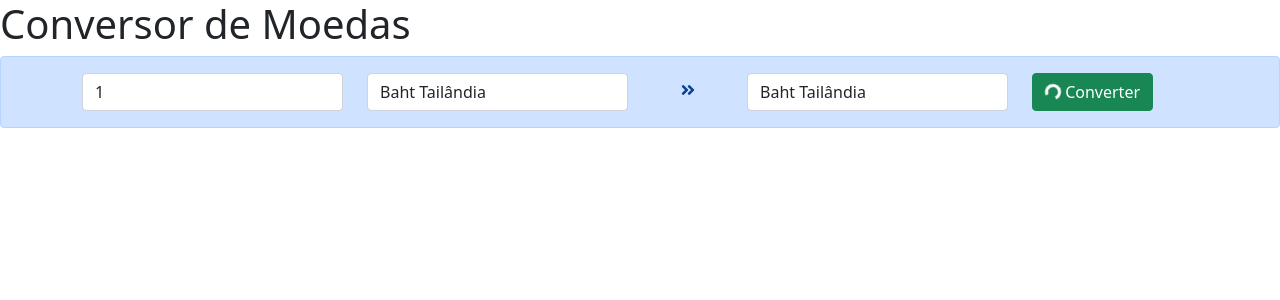
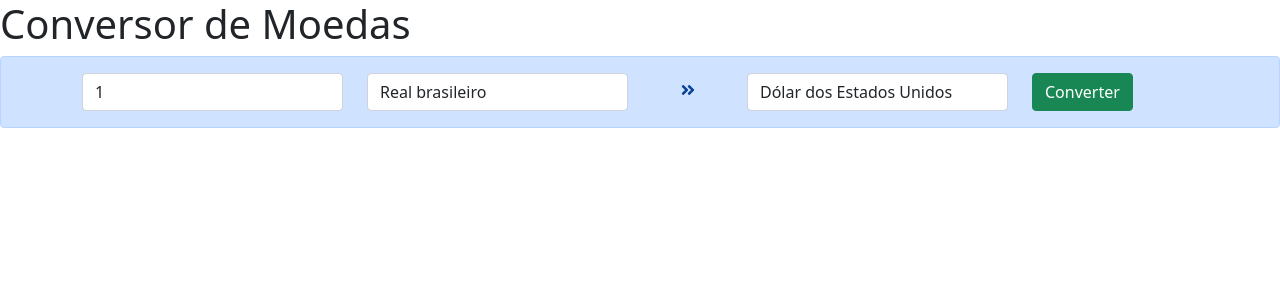
Before and after one commit to Grazziano/conversor-de-moedas, a React (Create React App) app: page / in a window 1280 px wide. Shown: the top 300 px of the page. Built offline with nearby package versions, Linux system fonts and the light colour scheme.

Commit message:
Implementando o formulário de conversão de moeda

```diff
--- a/src/App.js
+++ b/src/App.js
@@ -1,5 +1,5 @@
-import React, { Component } from 'react'
-import ConversorMoedas from './components/ConversorMoedas';
+import React, { Component } from 'react';
+import ConversorMoedas from './components/ConversorMoeda';
 
 class App extends Component {
   render() {
@@ -7,7 +7,7 @@ class App extends Component {
       <div>
         <ConversorMoedas />
       </div>
-    )
+    );
   }
 }
 
--- /dev/null
+++ b/src/components/ConversorMoeda/ConversorMoeda.css
@@ -0,0 +1,3 @@
+.hidden {
+  display: none;
+}
--- /dev/null
+++ b/src/components/ConversorMoeda/index.js
@@ -0,0 +1,121 @@
+import React, { useState } from 'react';
+import './ConversorMoeda.css';
+import {
+  Alert,
+  Button,
+  Col,
+  Container,
+  Form,
+  Modal,
+  Row,
+  Spinner,
+} from 'react-bootstrap';
+import { FontAwesomeIcon } from '@fortawesome/react-fontawesome';
+import { faAngleDoubleRight } from '@fortawesome/free-solid-svg-icons';
+import ListarMoedas from '../ListarMoedas';
+
+function ConversorMoedas() {
+  const [valor, setValor] = useState('1');
+  const [moedaDe, setMoedaDe] = useState('BRL');
+  const [moedaPara, setMoedaPara] = useState('USD');
+  const [exibirSpinner, setExibirSpinner] = useState(false);
+  const [formValidado, setFormValidado] = useState(false);
+
+  function handleValor(event) {
+    setValor(event.target.value.replace(/\D/g, ''));
+  }
+
+  function handleMoedaDe(event) {
+    setMoedaDe(event.target.value);
+  }
+
+  function handleMoedaPara(event) {
+    setMoedaPara(event.target.value);
+  }
+
+  function converter(event) {
+    event.preventDefault();
+    setFormValidado(true);
+
+    if (event.currentTarget.checkValidity() === true) {
+      alert('CORRETO');
+      // TODO implementar a chamada ao Fixer.io
+    }
+  }
+
+  return (
+    <div>
+      <h1>Conversor de Moedas</h1>
+
+      <Alert variant="danger" show={false}>
+        Erro obtendo dados de conversão, tente novamente.
+      </Alert>
+
+      <Alert>
+        <Form onSubmit={converter} noValidate validated={formValidado}>
+          <Container fluid="md">
+            <Row>
+              <Col sm="3">
+                <Form.Control
+                  placeholder="0"
+                  value={valor}
+                  onChange={handleValor}
+                  required
+                />
+              </Col>
+
+              <Col sm="3">
+                <Form.Control
+                  as="select"
+                  value={moedaDe}
+                  onChange={handleMoedaDe}
+                >
+                  <ListarMoedas />
+                </Form.Control>
+              </Col>
+
+              <Col sm="1" className="text-center" style={{ paddingTop: '5px' }}>
+                <FontAwesomeIcon icon={faAngleDoubleRight} />
+              </Col>
+
+              <Col sm="3">
+                <Form.Control
+                  as="select"
+                  value={moedaPara}
+                  onChange={handleMoedaPara}
+                >
+                  <ListarMoedas />
+                </Form.Control>
+              </Col>
+
+              <Col sm="2">
+                <Button variant="success" type="submit">
+                  <span className={exibirSpinner ? null : 'hidden'}>
+                    <Spinner animation="border" size="sm" />
+                  </span>
+                  <span className={exibirSpinner ? 'hidden' : null}>
+                    Converter
+                  </span>
+                </Button>
+              </Col>
+            </Row>
+          </Container>
+        </Form>
+
+        <Modal show={false}>
+          <Modal.Header closeButton>
+            <Modal.Title>Conversão</Modal.Title>
+          </Modal.Header>
+
+          <Modal.Body>Reaultado da Conversão</Modal.Body>
+
+          <Modal.Footer>
+            <Button variant="success">Nova Conversão</Button>
+          </Modal.Footer>
+        </Modal>
+      </Alert>
+    </div>
+  );
+}
+
+export default ConversorMoedas;
--- a/src/components/ConversorMoedas.js
+++ /dev/null
@@ -1,72 +0,0 @@
-import React, { Component } from 'react';
-import { Alert, Button, Col, Container, Form, Modal, Row, Spinner } from 'react-bootstrap';
-import { FontAwesomeIcon } from '@fortawesome/react-fontawesome';
-import { faAngleDoubleRight } from '@fortawesome/free-solid-svg-icons';
-import ListarMoedas from './ListarMoedas';
-
-class ConversorMoedas extends Component {
-  render() {
-    return (
-      <div>
-        <h1>Conversor de Moedas</h1>
-
-        <Alert variant="danger" show={false}>
-          Erro obtendo dados de conversão, tente novamente.
-        </Alert>
-
-        <Alert>
-          <Form>
-            <Container fluid="md">
-              <Row>
-
-                <Col sm="3">
-                  <Form.Control placeholder="0" value={1} required />
-                </Col>
-
-                <Col sm="3">
-                  <Form.Control as="select">
-                    <ListarMoedas />
-                  </Form.Control>
-                </Col>
-
-                <Col sm="1" className="text-center" style={{ paddingTop: '5px' }}>
-                  <FontAwesomeIcon icon={faAngleDoubleRight} />
-                </Col>
-
-                <Col sm="3">
-                  <Form.Control as="select">
-                    <ListarMoedas />
-                  </Form.Control>
-                </Col>
-
-                <Col sm="2">
-                <Button variant="success" type="submit">
-                  <Spinner animation="border" size="sm" /> Converter
-                </Button>
-              </Col>
-
-              </Row>
-            </Container>
-          </Form>
-
-          <Modal show={false}>
-
-            <Modal.Header closeButton>
-              <Modal.Title>Conversão</Modal.Title>
-            </Modal.Header>
-
-            <Modal.Body>Reaultado da Conversão</Modal.Body>
-
-            <Modal.Footer>
-              <Button variant="success">Nova Conversão</Button>
-            </Modal.Footer>
-
-          </Modal>
-
-        </Alert>
-      </div>
-    )
-  }
-}
-
-export default ConversorMoedas;
```
Also changed, not shown: src/components/ListarMoedas/index.js (renamed from src/components/ListarMoedas.js), 1 other file (tests, documents, lock files or other folders).
